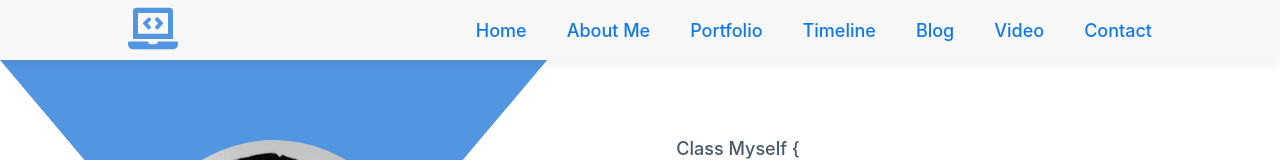
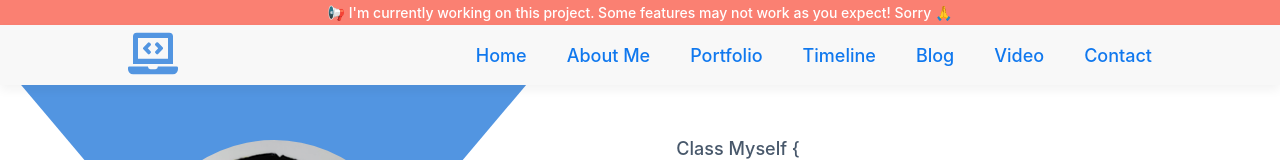
Before and after one commit to robin3317/devrobin, a Next.js app: page / in a window 1280 px wide. Shown: the top 160 px of the page. Built offline with nearby package versions, Linux system fonts and the light colour scheme.

Commit message:
add temporary message

```diff
--- a/components/BaseLayout/BaseLayout.styles.js
+++ b/components/BaseLayout/BaseLayout.styles.js
@@ -3,3 +3,17 @@ import styled from 'styled-components'
 export const BaseLayoutContainer = styled.div`
   margin-top: 60px;
 `
+
+export const TemporaryInfo = styled.div`
+  position: fixed;
+  width: 100%;
+  height: 25px;
+  top: 0;
+  z-index: 999;
+  background-color: salmon;
+  color: white;
+  font-size: 14px;
+  display: flex;
+  align-items: center;
+  justify-content: center;
+`
--- a/components/BaseLayout/index.js
+++ b/components/BaseLayout/index.js
@@ -1,8 +1,11 @@
 import Header from '../Header'
-import { BaseLayoutContainer } from './BaseLayout.styles'
+import { BaseLayoutContainer, TemporaryInfo } from './BaseLayout.styles'
 
 const BaseLayout = props => (
   <>
+    <TemporaryInfo>
+      <p>📢 I'm currently working on this project. Some features may not work as you expect! Sorry 🙏</p>
+    </TemporaryInfo>
     <Header />
     <BaseLayoutContainer>
       {props.children}
--- a/components/Header/Header.styles.js
+++ b/components/Header/Header.styles.js
@@ -2,7 +2,7 @@ import styled from 'styled-components'
 
 export const HeaderContainer = styled.div`
   position: fixed;
-  top: 0px;
+  top: 25px;
   display: flex;
   -webkit-box-align: center;
   justify-content: center;
```
